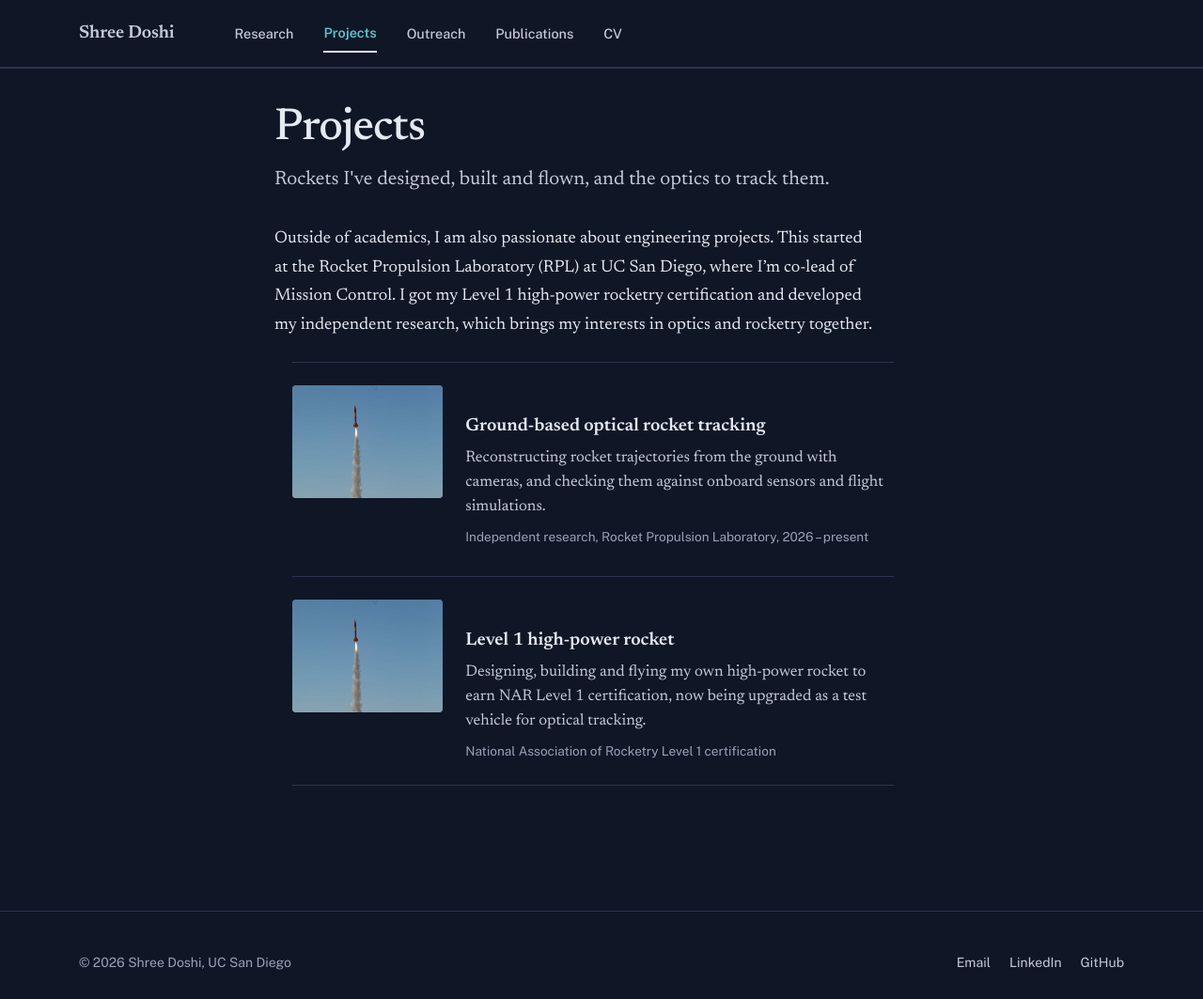
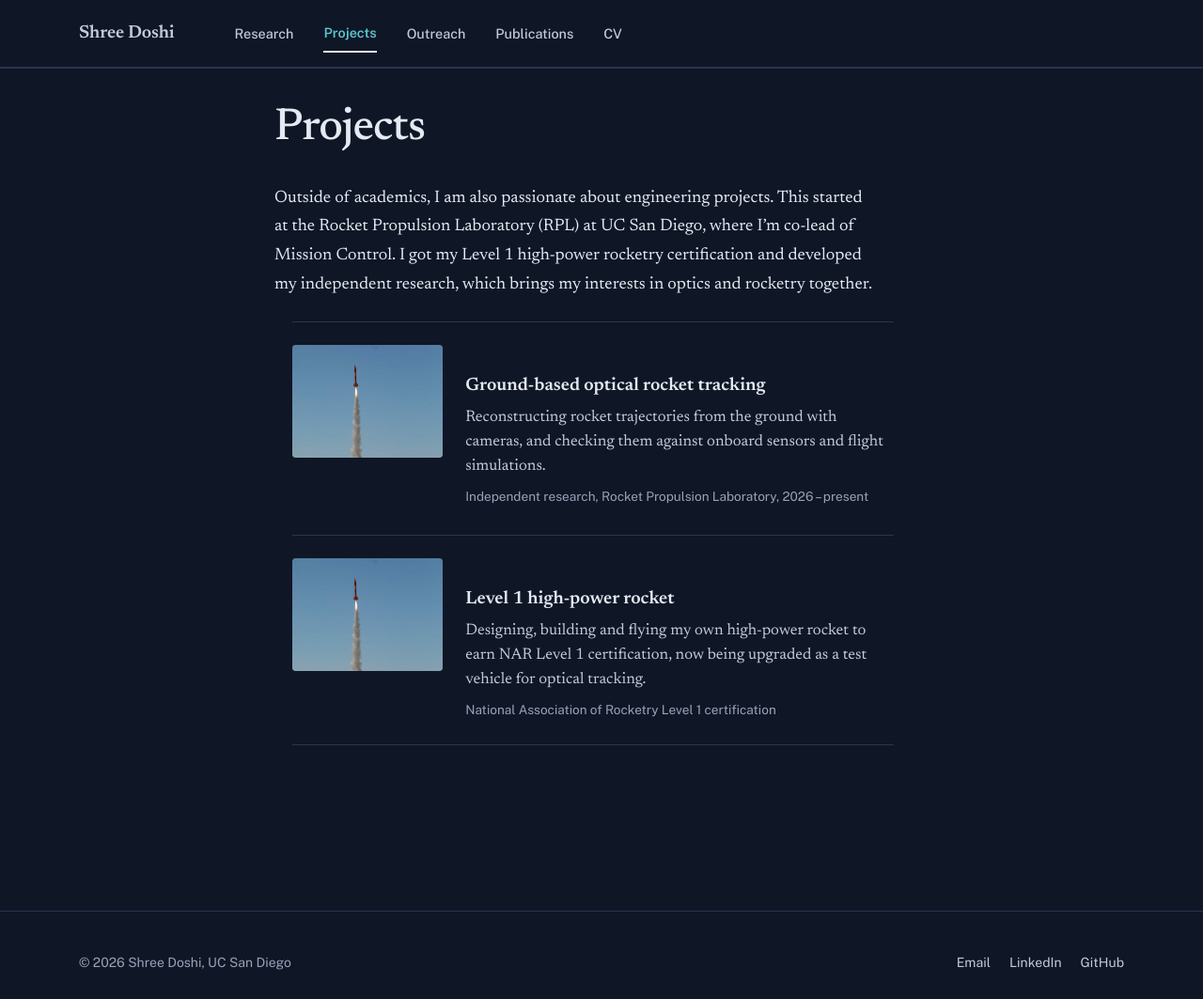
Before and after one commit to shreedoshi/shreedoshi.github.io, a Jekyll site: the page built from _pages/projects.md, in a window 1280 px wide and 1063 px high. Shown: the whole window at 94% size. Built offline with Jekyll 4.4.1, drawn with Linux system fonts in a browser that asks for light colours; a style sheet for code colours, icons or effects is not loaded.

Commit message:
Remove Projects subtitle
Co-Authored-By: Claude Opus 5.5 <noreply@anthropic.com>
Claude-Session: https://claude.ai/code/session_014Jx37gRughAAmGg1pDU1ad

```diff
--- a/_pages/projects.md
+++ b/_pages/projects.md
@@ -1,7 +1,6 @@
 ---
 layout: modern
 title: "Projects"
-summary: "Rockets I've designed, built and flown, and the optics to track them."
 permalink: /projects/
 redirect_from:
   - /rocketry/
```
